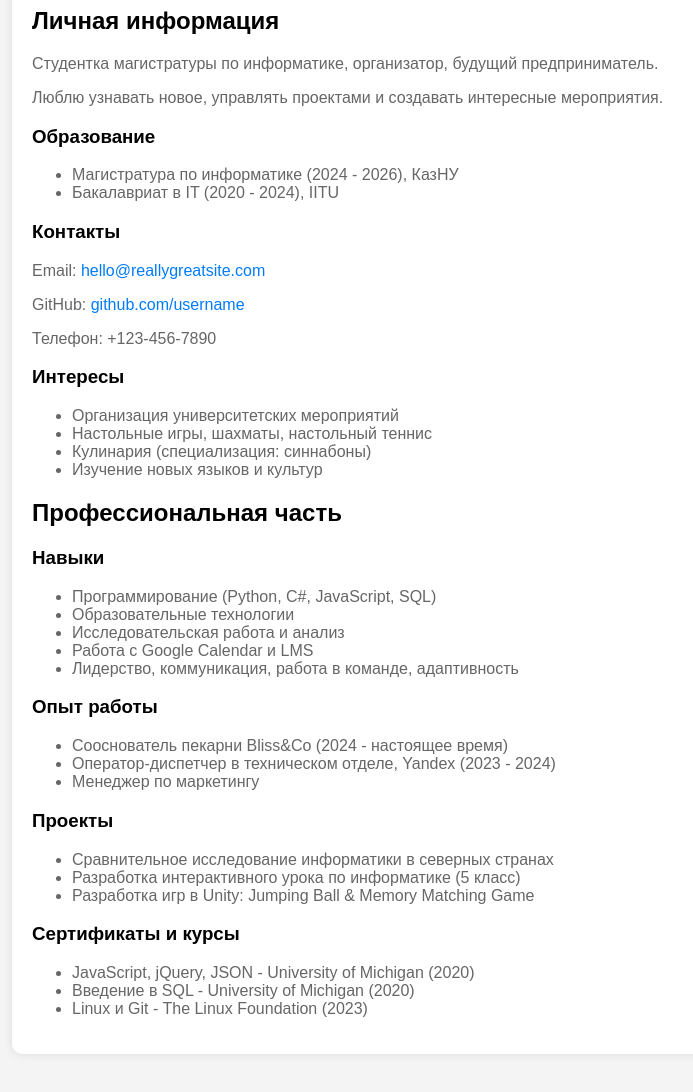
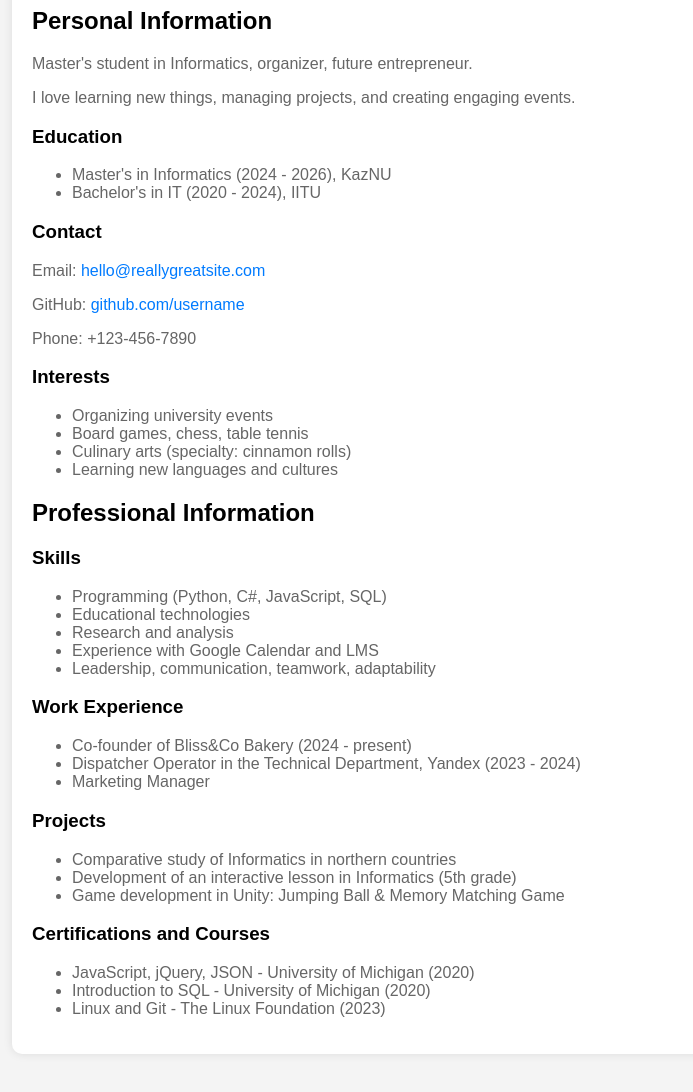
Before and after one commit to Akzhunisuzakbaeva/cv-for-akzhunis, a plain HTML site: page index.html in a window 1280 px wide. Shown: the part 161-1253 px from the top of the page, without its empty margins (208-901 px from the left). Drawn offline with Linux system fonts and the light colour scheme.

Commit message:
Update index.html

```diff
--- a/index.html
+++ b/index.html
@@ -1,9 +1,9 @@
 <!DOCTYPE html>
-<html lang="ru">
+<html lang="en">
 <head>
     <meta charset="UTF-8">
     <meta name="viewport" content="width=device-width, initial-scale=1.0">
-    <title>Резюме - Акжунис</title>
+    <title>Resume - Akzhunis</title>
     <style>
         body {
             font-family: Arial, sans-serif;
@@ -44,58 +44,58 @@
 </head>
 <body>
     <div class="container">
-        <img src="profile.jpg" alt="Фото Акжунис">
-        <h1>Акжунис Узакбаева</h1>
+        <img src="profile.jpg" alt="Photo of Akzhunis">
+        <h1>Akzhunis Uzakbaeva</h1>
 
         <div class="section">
-            <h2>Личная информация</h2>
-            <p>Студентка магистратуры по информатике, организатор, будущий предприниматель.</p>
-            <p>Люблю узнавать новое, управлять проектами и создавать интересные мероприятия.</p>
-            <h3>Образование</h3>
+            <h2>Personal Information</h2>
+            <p>Master's student in Informatics, organizer, future entrepreneur.</p>
+            <p>I love learning new things, managing projects, and creating engaging events.</p>
+            <h3>Education</h3>
             <ul>
-                <li>Магистратура по информатике (2024 - 2026), КазНУ</li>
-                <li>Бакалавриат в IT (2020 - 2024), IITU</li>
+                <li>Master's in Informatics (2024 - 2026), KazNU</li>
+                <li>Bachelor's in IT (2020 - 2024), IITU</li>
             </ul>
-            <h3>Контакты</h3>
+            <h3>Contact</h3>
             <p>Email: <a href="mailto:hello@reallygreatsite.com">hello@reallygreatsite.com</a></p>
             <p>GitHub: <a href="https://github.com/username" target="_blank">github.com/username</a></p>
-            <p>Телефон: +123-456-7890</p>
-            <h3>Интересы</h3>
+            <p>Phone: +123-456-7890</p>
+            <h3>Interests</h3>
             <ul>
-                <li>Организация университетских мероприятий</li>
-                <li>Настольные игры, шахматы, настольный теннис</li>
-                <li>Кулинария (специализация: синнабоны)</li>
-                <li>Изучение новых языков и культур</li>
+                <li>Organizing university events</li>
+                <li>Board games, chess, table tennis</li>
+                <li>Culinary arts (specialty: cinnamon rolls)</li>
+                <li>Learning new languages and cultures</li>
             </ul>
         </div>
 
         <div class="section">
-            <h2>Профессиональная часть</h2>
-            <h3>Навыки</h3>
+            <h2>Professional Information</h2>
+            <h3>Skills</h3>
             <ul>
-                <li>Программирование (Python, C#, JavaScript, SQL)</li>
-                <li>Образовательные технологии</li>
-                <li>Исследовательская работа и анализ</li>
-                <li>Работа с Google Calendar и LMS</li>
-                <li>Лидерство, коммуникация, работа в команде, адаптивность</li>
+                <li>Programming (Python, C#, JavaScript, SQL)</li>
+                <li>Educational technologies</li>
+                <li>Research and analysis</li>
+                <li>Experience with Google Calendar and LMS</li>
+                <li>Leadership, communication, teamwork, adaptability</li>
             </ul>
-            <h3>Опыт работы</h3>
+            <h3>Work Experience</h3>
             <ul>
-                <li>Сооснователь пекарни Bliss&Co (2024 - настоящее время)</li>
-                <li>Оператор-диспетчер в техническом отделе, Yandex (2023 - 2024)</li>
-                <li>Менеджер по маркетингу</li>
+                <li>Co-founder of Bliss&Co Bakery (2024 - present)</li>
+                <li>Dispatcher Operator in the Technical Department, Yandex (2023 - 2024)</li>
+                <li>Marketing Manager</li>
             </ul>
-            <h3>Проекты</h3>
+            <h3>Projects</h3>
             <ul>
-                <li>Сравнительное исследование информатики в северных странах</li>
-                <li>Разработка интерактивного урока по информатике (5 класс)</li>
-                <li>Разработка игр в Unity: Jumping Ball & Memory Matching Game</li>
+                <li>Comparative study of Informatics in northern countries</li>
+                <li>Development of an interactive lesson in Informatics (5th grade)</li>
+                <li>Game development in Unity: Jumping Ball & Memory Matching Game</li>
             </ul>
-            <h3>Сертификаты и курсы</h3>
+            <h3>Certifications and Courses</h3>
             <ul>
                 <li>JavaScript, jQuery, JSON - University of Michigan (2020)</li>
-                <li>Введение в SQL - University of Michigan (2020)</li>
-                <li>Linux и Git - The Linux Foundation (2023)</li>
+                <li>Introduction to SQL - University of Michigan (2020)</li>
+                <li>Linux and Git - The Linux Foundation (2023)</li>
             </ul>
         </div>
     </div>
```
